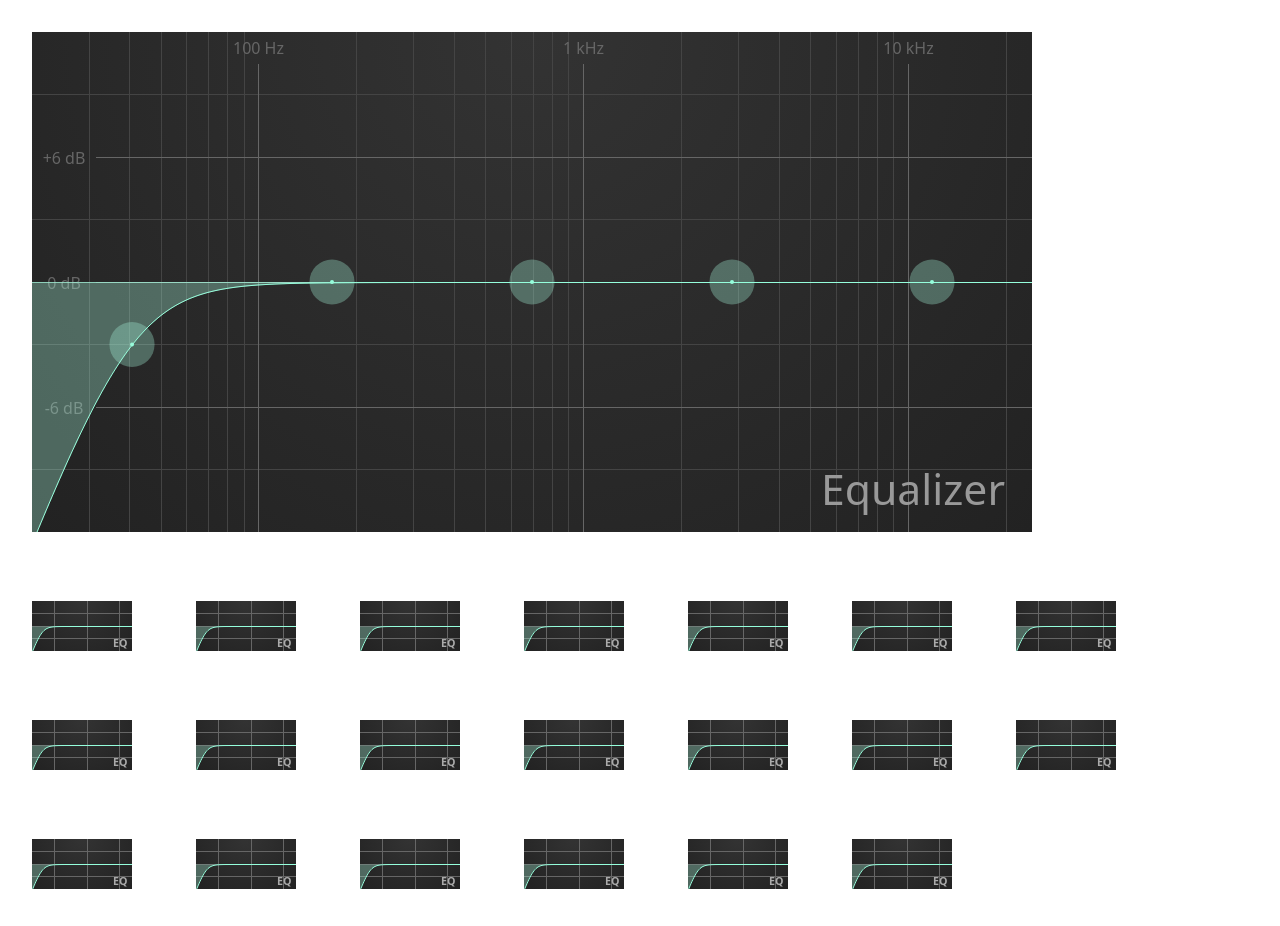
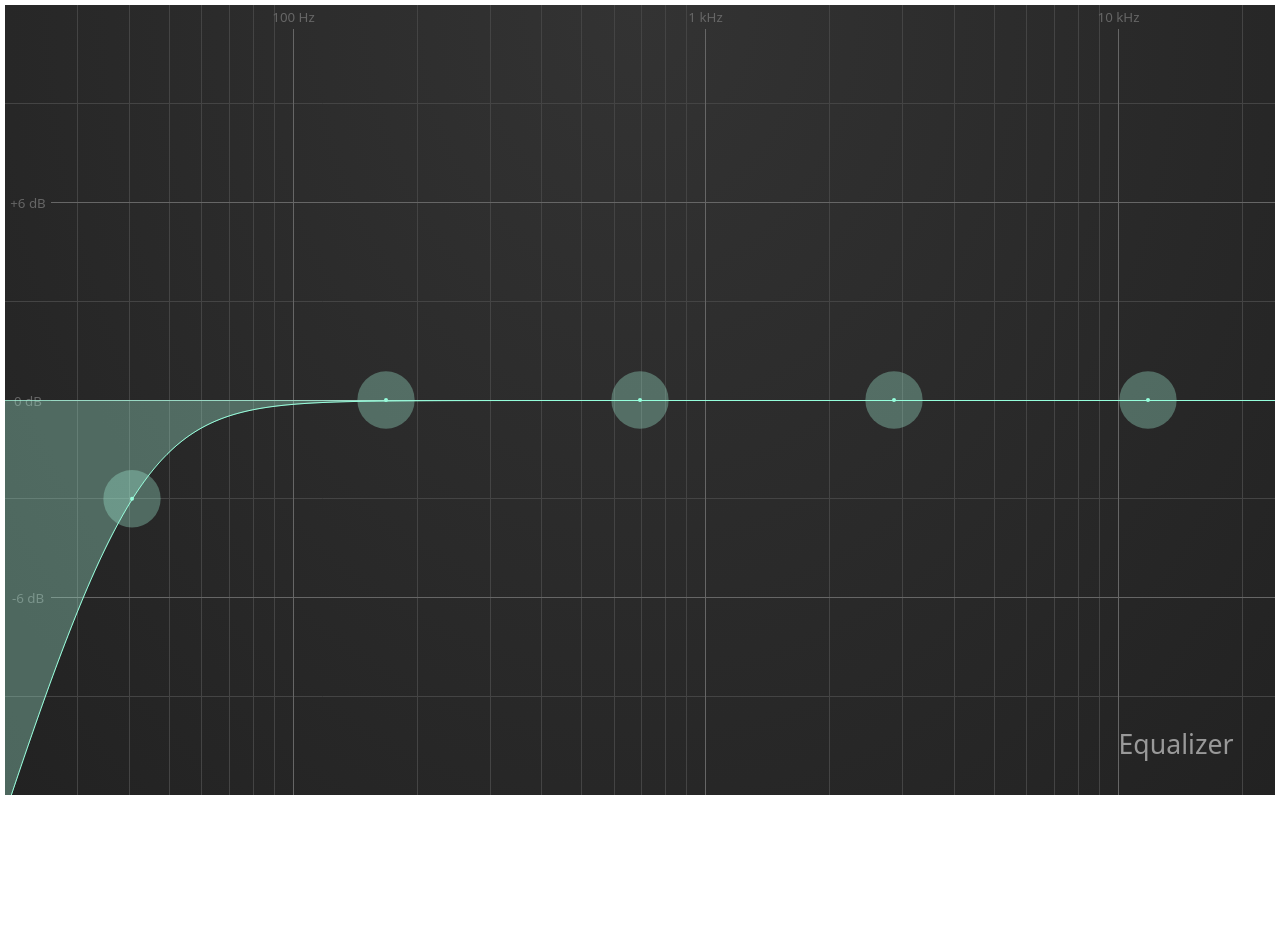
Before and after one commit to babymotte/eq-js, a React (Create React App) app: page / in a window 1280 px wide. After the commit the page ends 800 px from the top, so only its background shows below. Built offline with nearby package versions, Linux system fonts and the light colour scheme.

Commit message:
made eq dynamically resizeable

```diff
--- a/src/App.css
+++ b/src/App.css
@@ -1,38 +1,7 @@
-.App {
-  text-align: center;
+#root {
+  margin: 5px;
+  width: calc(100vw - 10px);
+  max-width: calc(100vw - 10px);
+  height: calc(100vh - 10px);
+  max-height: calc(100vh - 10px);
 }
-
-.App-logo {
-  height: 40vmin;
-  pointer-events: none;
-}
-
-@media (prefers-reduced-motion: no-preference) {
-  .App-logo {
-    animation: App-logo-spin infinite 20s linear;
-  }
-}
-
-.App-header {
-  background-color: #282c34;
-  min-height: 100vh;
-  display: flex;
-  flex-direction: column;
-  align-items: center;
-  justify-content: center;
-  font-size: calc(10px + 2vmin);
-  color: white;
-}
-
-.App-link {
-  color: #61dafb;
-}
-
-@keyframes App-logo-spin {
-  from {
-    transform: rotate(0deg);
-  }
-  to {
-    transform: rotate(360deg);
-  }
-}
--- a/src/App.js
+++ b/src/App.js
@@ -1,9 +1,6 @@
 import React from 'react';
 import './App.css';
 import EQ, { EqModel, HIGH_PASS, BELL, HIGH_SHELF } from './EQ.js';
-
-const width = 1_000;
-const height = 500;
 
 const eqModel = new EqModel({
   minGain: -12.0,
@@ -16,33 +13,8 @@
 });
 
 function App() {
-  return (
-    <div>
-      <EQ id="mainEq" width={width} height={height} eq={eqModel} title="Equalizer" />
-      <div id="miniatures">
-        <EQ id="minEq1" width={width / 10} height={height / 10} eq={eqModel} displayOnly={true} miniature={true} title="EQ" />
-        <EQ id="minEq2" width={width / 10} height={height / 10} eq={eqModel} displayOnly={true} miniature={true} title="EQ" />
-        <EQ id="minEq3" width={width / 10} height={height / 10} eq={eqModel} displayOnly={true} miniature={true} title="EQ" />
-        <EQ id="minEq4" width={width / 10} height={height / 10} eq={eqModel} displayOnly={true} miniature={true} title="EQ" />
-        <EQ id="minEq5" width={width / 10} height={height / 10} eq={eqModel} displayOnly={true} miniature={true} title="EQ" />
-        <EQ id="minEq6" width={width / 10} height={height / 10} eq={eqModel} displayOnly={true} miniature={true} title="EQ" />
-        <EQ id="minEq7" width={width / 10} height={height / 10} eq={eqModel} displayOnly={true} miniature={true} title="EQ" />
-        <EQ id="minEq8" width={width / 10} height={height / 10} eq={eqModel} displayOnly={true} miniature={true} title="EQ" />
-        <EQ id="minEq9" width={width / 10} height={height / 10} eq={eqModel} displayOnly={true} miniature={true} title="EQ" />
-        <EQ id="minEq10" width={width / 10} height={height / 10} eq={eqModel} displayOnly={true} miniature={true} title="EQ" />
-        <EQ id="minEq11" width={width / 10} height={height / 10} eq={eqModel} displayOnly={true} miniature={true} title="EQ" />
-        <EQ id="minEq12" width={width / 10} height={height / 10} eq={eqModel} displayOnly={true} miniature={true} title="EQ" />
-        <EQ id="minEq13" width={width / 10} height={height / 10} eq={eqModel} displayOnly={true} miniature={true} title="EQ" />
-        <EQ id="minEq14" width={width / 10} height={height / 10} eq={eqModel} displayOnly={true} miniature={true} title="EQ" />
-        <EQ id="minEq15" width={width / 10} height={height / 10} eq={eqModel} displayOnly={true} miniature={true} title="EQ" />
-        <EQ id="minEq16" width={width / 10} height={height / 10} eq={eqModel} displayOnly={true} miniature={true} title="EQ" />
-        <EQ id="minEq17" width={width / 10} height={height / 10} eq={eqModel} displayOnly={true} miniature={true} title="EQ" />
-        <EQ id="minEq18" width={width / 10} height={height / 10} eq={eqModel} displayOnly={true} miniature={true} title="EQ" />
-        <EQ id="minEq19" width={width / 10} height={height / 10} eq={eqModel} displayOnly={true} miniature={true} title="EQ" />
-        <EQ id="minEq20" width={width / 10} height={height / 10} eq={eqModel} displayOnly={true} miniature={true} title="EQ" />
-      </div>
-    </div>
-  );
+  // return <EQ id="dynamicallyResizingEq" width={1_000} height={500} eq={eqModel} title="Equalizer" />;
+  return <EQ id="dynamicallyResizingEq" dynResize={true} eq={eqModel} title="Equalizer" />;
 }
 
 export default App;
--- a/src/EQ.css
+++ b/src/EQ.css
@@ -1,7 +1,13 @@
+#dynamicallyResizingEq {
+    width: 100%;
+    height: 100%;
+    max-height: 1080px;
+}
+
 .EQ {
     background: radial-gradient(ellipse at top, #333, #222);
-    --font: 12pt 'Noto Sans', 'Noto Sans Regular', 'Roboto', 'Oxygen', 'Cantarell', 'Droid Sans', 'Helvetica Neue', 'Helvetica', sans-serif;
-    --title-font: 32pt 'Noto Sans', 'Noto Sans Regular', 'Roboto', 'Oxygen', 'Cantarell', 'Droid Sans', 'Helvetica Neue', 'Helvetica', sans-serif;
+    --font: 10pt 'Noto Sans', 'Noto Sans Regular', 'Roboto', 'Oxygen', 'Cantarell', 'Droid Sans', 'Helvetica Neue', 'Helvetica', sans-serif;
+    --title-font: 20pt 'Noto Sans', 'Noto Sans Regular', 'Roboto', 'Oxygen', 'Cantarell', 'Droid Sans', 'Helvetica Neue', 'Helvetica', sans-serif;
     --title-fill: #999;
     --grid-stroke-major: #666;
     --grid-stroke-minor: #444;
@@ -11,9 +17,8 @@
     --band-fill: var(--sum-fill);
     --disabled-bandStroke: #8884;
     --disabled-bandFill: #8882;
-    --label-gap-top: 32px;
-    --label-gap-left: 64px;
-    margin: 32px;
+    --label-gap-top: 24px;
+    --label-gap-left: 46px;
 }
 
 #miniatures .EQ {
--- a/src/EQ.js
+++ b/src/EQ.js
@@ -59,18 +59,20 @@
     constructor(props) {
         super(props);
         this.canvas = React.createRef();
+        this.canvasHolder = React.createRef();
         this.eq = props.eq;
     }
 
     componentDidMount = () => {
         const canvas = this.canvas.current;
-        initEq(this.eq, canvas, 0, 0, canvas.width, canvas.height, this.props.displayOnly, this.props.miniature, this.props.title);
+        const canvasHolder = this.canvasHolder.current;
+        initEq(this.eq, canvas, canvasHolder, this.props.displayOnly, this.props.miniature, this.props.title, this.props.dynResize);
     }
 
-    render = () => <canvas ref={this.canvas} className="EQ" width={this.props.width} height={this.props.height} />
+    render = () => <div id={this.props.id} ref={this.canvasHolder}><canvas ref={this.canvas} className="EQ" width={this.props.width} height={this.props.height} /></div>
 }
 
-function initEq(eq, canvas, xOffset, yOffset, width, height, displayOnly, miniature, title) {
+function initEq(eq, canvas, canvasHolder, displayOnly, miniature, title, dynResize) {
 
     const elementStyle = window.getComputedStyle(canvas, null);
 
@@ -91,10 +93,6 @@
     const eqHolder = {
         eq: eq,
         canvas: canvas,
-        xOffset: xOffset,
-        yOffset: yOffset,
-        width: width,
-        height: height,
         activeBand: -1,
         mouseX: -1,
         mouseY: -1,
@@ -115,6 +113,7 @@
         },
         miniature: miniature,
         title: title,
+        dynResize: dynResize,
     };
 
     if (!displayOnly) {
@@ -134,7 +133,17 @@
 
     eq.clients.push({ update: _ => renderEq(eqHolder) });
 
-    eq.updateClients();
+    if (dynResize) {
+        new ResizeObserver(() => {
+            canvas.width = canvasHolder.clientWidth;
+            canvas.height = canvasHolder.clientHeight;
+            renderEq(eqHolder);
+        }).observe(canvasHolder);
+        canvas.width = canvasHolder.clientWidth;
+        canvas.height = canvasHolder.clientHeight;
+    }
+
+    renderEq(eqHolder);
 }
 
 function handleMouseDown(e, eqHolder) {
@@ -165,11 +174,13 @@
 function handleMouseMove(e, eqHolder) {
 
     const eq = eqHolder.eq;
+    const width = eqHolder.canvas.width;
+    const height = eqHolder.canvas.height;
 
     if (eqHolder.activeBand >= 0) {
 
         const deltaX = e.offsetX - eqHolder.mouseX;
-        const deltaXRel = deltaX / eqHolder.width;
+        const deltaXRel = deltaX / width;
         const origFrequency = eqHolder.freqOnMouseDown;
         const xOrigRel = logAbsToLinRel(origFrequency, eq.minFrequency, eq.maxFrequency);
         const newXRel = xOrigRel + deltaXRel;
@@ -177,7 +188,7 @@
         eq.bands[eqHolder.activeBand].frequency = Math.max(eq.minFrequency, Math.min(newFrequency, eq.maxFrequency));
 
         const deltaY = eqHolder.mouseY - e.offsetY;
-        const deltaYRel = deltaY / eqHolder.height;
+        const deltaYRel = deltaY / height;
         const origGain = eqHolder.gainOnMouseDown;
         const yOrigRel = (origGain - eq.minGain) / (eq.maxGain - eq.minGain);
         const newYRel = yOrigRel + deltaYRel;
@@ -206,15 +217,17 @@
 function findClosestBand(e, eqHolder) {
 
     const eq = eqHolder.eq;
-    const width = eqHolder.width;
-    const height = eqHolder.height;
+    const width = eqHolder.canvas.width;
+    const height = eqHolder.canvas.height;
+    const xOffset = 0;
+    const yOffset = 0;
 
     let closestBand = 0;
     let closestDistance = 2 * Math.max(width, height);
     for (let i = 0; i < eq.bands.length; i++) {
         const band = eq.bands[i];
-        const xScreen = eqHolder.xOffset + logAbsToLinRel(band.frequency, eq.minFrequency, eq.maxFrequency) * width;
-        const yScreen = eqHolder.yOffset + (1 - linAbsToLinRel(band.gain, eq.minGain, eq.maxGain)) * height;
+        const xScreen = xOffset + logAbsToLinRel(band.frequency, eq.minFrequency, eq.maxFrequency) * width;
+        const yScreen = yOffset + (1 - linAbsToLinRel(band.gain, eq.minGain, eq.maxGain)) * height;
         const dx = xScreen - e.offsetX;
         const dy = yScreen - e.offsetY;
         const distance = Math.sqrt(dx * dx + dy * dy);
@@ -230,10 +243,10 @@
 
     const eq = eqHolder.eq;
     const canvas = eqHolder.canvas;
-    const xOffset = eqHolder.xOffset;
-    const yOffset = eqHolder.yOffset;
-    const width = eqHolder.width;
-    const height = eqHolder.height;
+    const xOffset = 0;
+    const yOffset = 0;
+    const width = eqHolder.canvas.width;
+    const height = eqHolder.canvas.height;
 
     const ctx = canvas.getContext("2d");
     ctx.clearRect(xOffset, yOffset, width, height);
@@ -284,10 +297,10 @@
 function renderGrid(ctx, eqHolder) {
 
     const eq = eqHolder.eq;
-    const xOffset = eqHolder.xOffset;
-    const yOffset = eqHolder.yOffset;
-    const width = eqHolder.width;
-    const height = eqHolder.height;
+    const xOffset = 0;
+    const yOffset = 0;
+    const width = eqHolder.canvas.width;
+    const height = eqHolder.canvas.height;
 
     const minExp = Math.ceil(Math.log10(eq.minFrequency));
     const maxExp = Math.floor(Math.log10(eq.maxFrequency));
```
